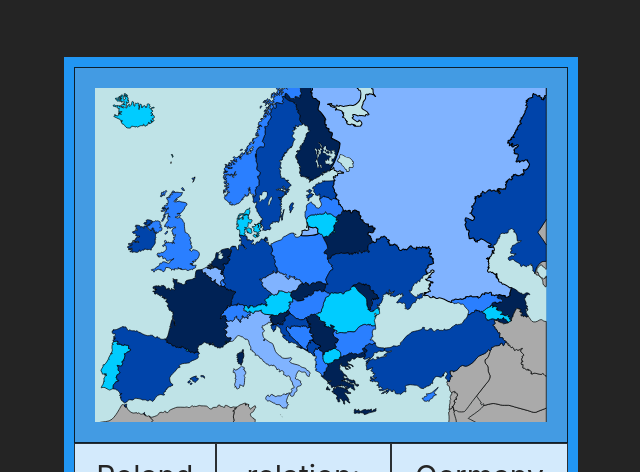
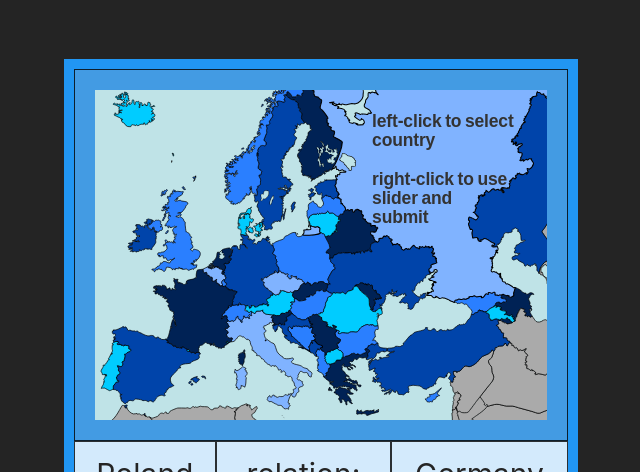
Before and after one commit to BartekKwapisz/europe, a Vue app: page / in a window 1280 px wide. Shown: the top 472 px of the page, without its empty margins (319-959 px from the left). Built offline with nearby package versions, Linux system fonts and the light colour scheme.

Commit message:
new map with text

```diff
--- a/src/App.vue
+++ b/src/App.vue
@@ -11,7 +11,7 @@ export default {
         flag:"/src/assets/Flag_of_Germany.svg"
       },
       sliderValue: 3,
-      mapSrc: '/src/assets/map.svg'
+      mapSrc: '/src/assets/map2.svg'
     }
   },
   computed: {
```
Also changed, not shown: src/assets/map2.svg (added).
